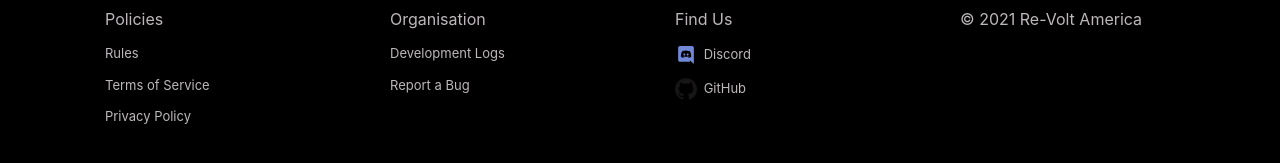
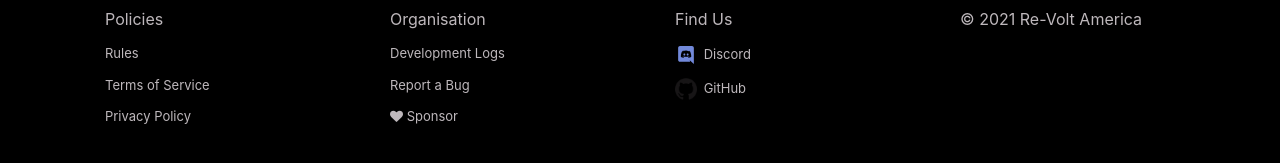
Before and after one commit to Re-Volt-America/Website, a Jekyll site: the page built from _pages/index.html, in a window 1280 px wide. Shown: the part 517-680 px from the top of the page. Built offline with Jekyll 4.4.1, drawn with Linux system fonts in a browser that asks for light colours; nearby versions of some CDN libraries.

Commit message:
Add sponsors link to the footer

```diff
--- a/_includes/footer.html
+++ b/_includes/footer.html
@@ -31,6 +31,9 @@
                         <li>
                             <a href="https://github.com/Re-Volt-America/Website/issues">Report a Bug</a>
                         </li>
+                        <li>
+                            <a href="https://github.com/Re-Volt-America/Website#sponsors"><i class="fa fa-heart" aria-hidden="true"></i> Sponsor</a>
+                        </li>
                     </ul>
                 </div>
                 <div class="col-xl-3 col-lg-3 col-md-3 col-sm-6 col-xs-6 col-6">
```
